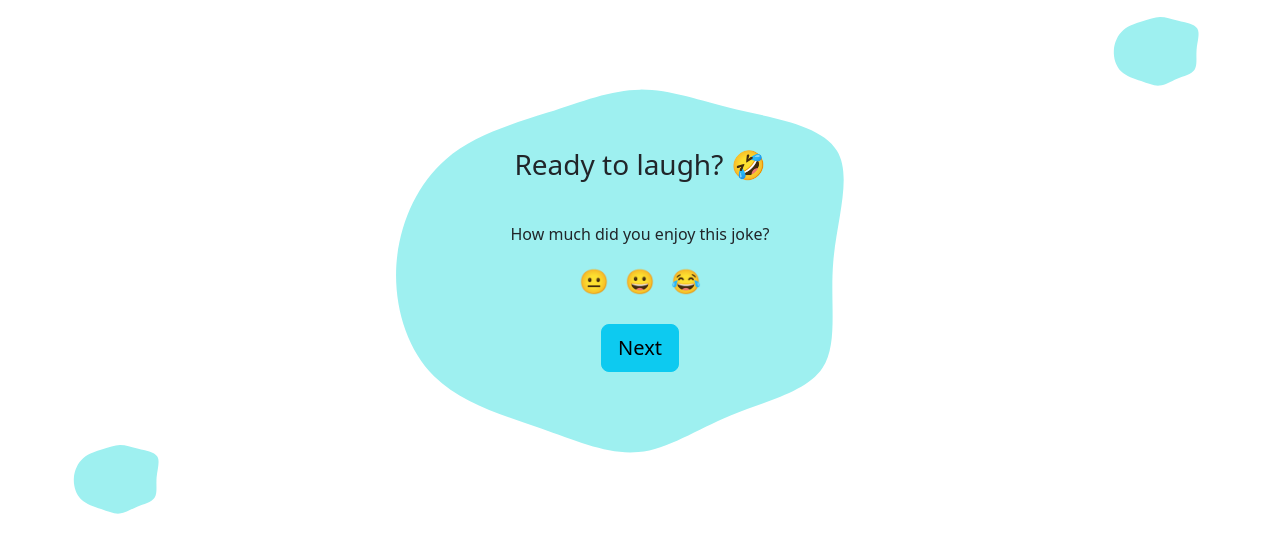
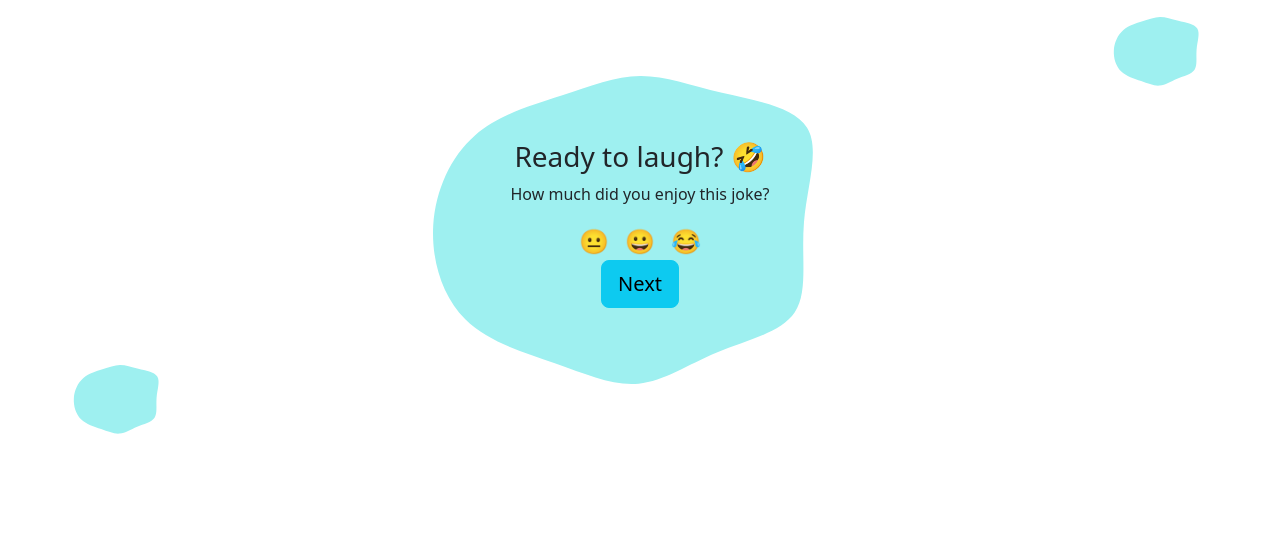
Before and after one commit to AlessandroDePietriTonelli/sprint4, a website: page index.html in a window 1280 px wide. Drawn offline with nearby package versions, Linux system fonts and the light colour scheme; no server answers.

Commit message:
last-change

```diff
--- a/index.html
+++ b/index.html
@@ -24,21 +24,21 @@
 
             <div class="col-6 d-flex flex-column text-center principal">
 
-                <div id="text-box" class="my-2 text-nowrap">
+                <div id="text-box">
                     <h3>Ready to laugh? &#x1F923 </h3>
                 </div>
 
-                <div id="joke" class="my-2"></div>
+                <div id="joke" ></div>
 
 
-                <div id="score" class="my-2">
+                <div id="score">
                     <p>How much did you enjoy this joke?</p>
                     <input type="button" value="&#x1F610" id="btn1" class="emoji-btn">
                     <input type="button" value="&#x1F600" id="btn2" class="emoji-btn">
                     <input type="button" value="&#x1F602" id="btn3" class="emoji-btn">
                 </div>
 
-                <div class="my-3">
+                <div>
                     <input class="btn btn-info btn-lg" type="button" value="Next" id="nextBtn">
                 </div>
 
```
